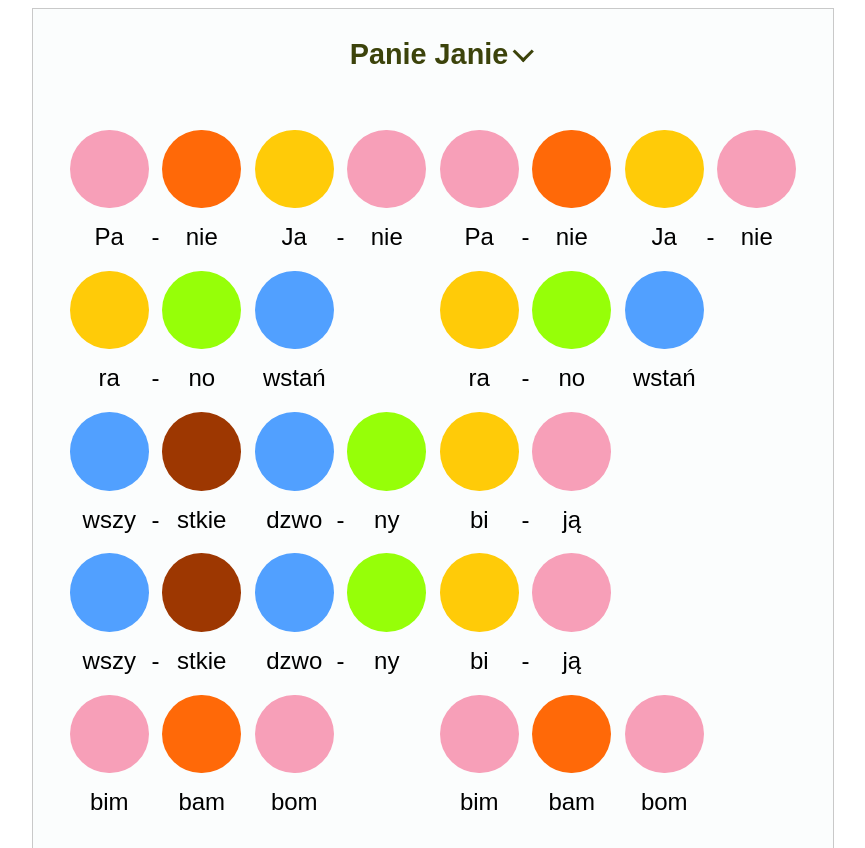
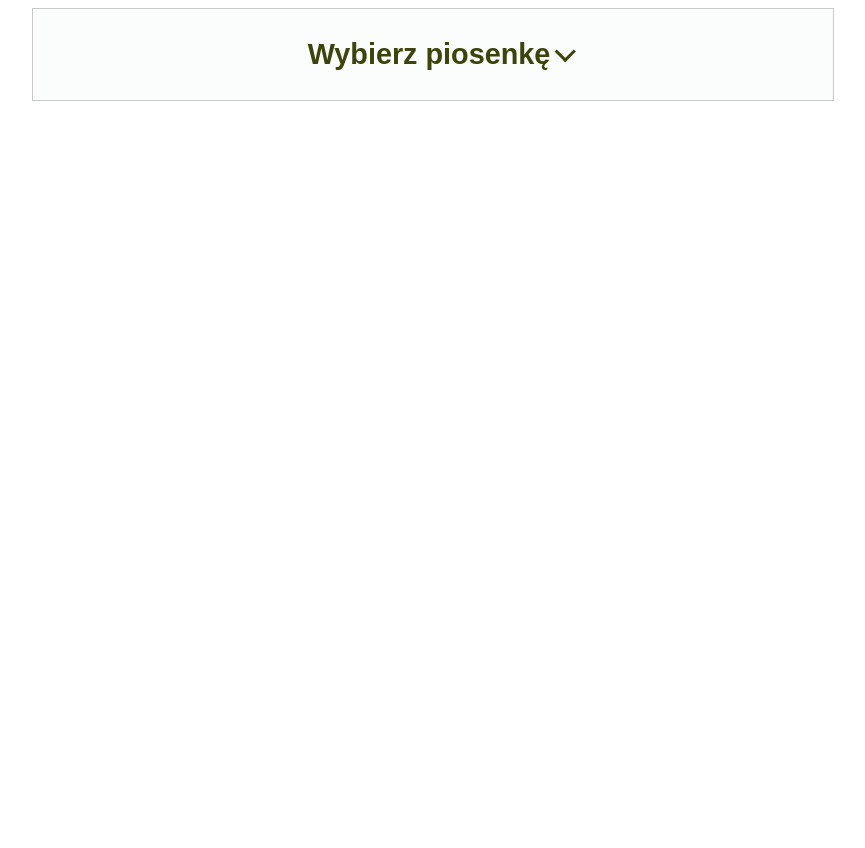
Before and after one commit to adamszadkowski/notes-page, a Vue app: page / in a window 1280 px wide. Shown: the top 848 px of the page, without its empty margins (207-1072 px from the left). After the commit the page ends 800 px from the top, so only its background shows below. Built offline with nearby package versions, Linux system fonts and the light colour scheme.

Commit message:
Do not select song by default

```diff
--- a/src/components/SongTitle.vue
+++ b/src/components/SongTitle.vue
@@ -41,7 +41,7 @@ export default defineComponent({
   },
   computed: {
     currentSongTitle() {
-      return this.store.currentSong.title;
+      return this.store.currentSong?.title ?? "Wybierz piosenkę";
     },
     songs() {
       return this.store.songs;
--- a/src/stores/songs.ts
+++ b/src/stores/songs.ts
@@ -3,7 +3,7 @@ import { defineStore } from "pinia";
 
 export interface SongsState {
   songs: Array<Song>;
-  currentSongId: string;
+  currentSongId?: string;
 }
 
 export const useSongsStore = defineStore({
@@ -186,12 +186,12 @@ export const useSongsStore = defineStore({
           ],
         },
       ],
-      currentSongId: "panie-janie",
+      currentSongId: null,
     };
   },
   getters: {
     currentSong: (state): Song =>
-      state.songs.find((s: Song) => s.id === state.currentSongId),
+      state.songs.find((s: Song) => s.id === state.currentSongId) || null,
   },
   actions: {
     selectSongById(id: string) {
--- a/src/views/HomeView.vue
+++ b/src/views/HomeView.vue
@@ -2,7 +2,11 @@
   <main>
     <section class="song">
       <song-title></song-title>
-      <notes-page class="notes-page" :song="currentSong"></notes-page>
+      <notes-page
+        v-if="currentSong != null"
+        class="notes-page"
+        :song="currentSong"
+      ></notes-page>
     </section>
   </main>
 </template>
```
Also changed, not shown: 1 other file (tests, documents, lock files or other folders).
